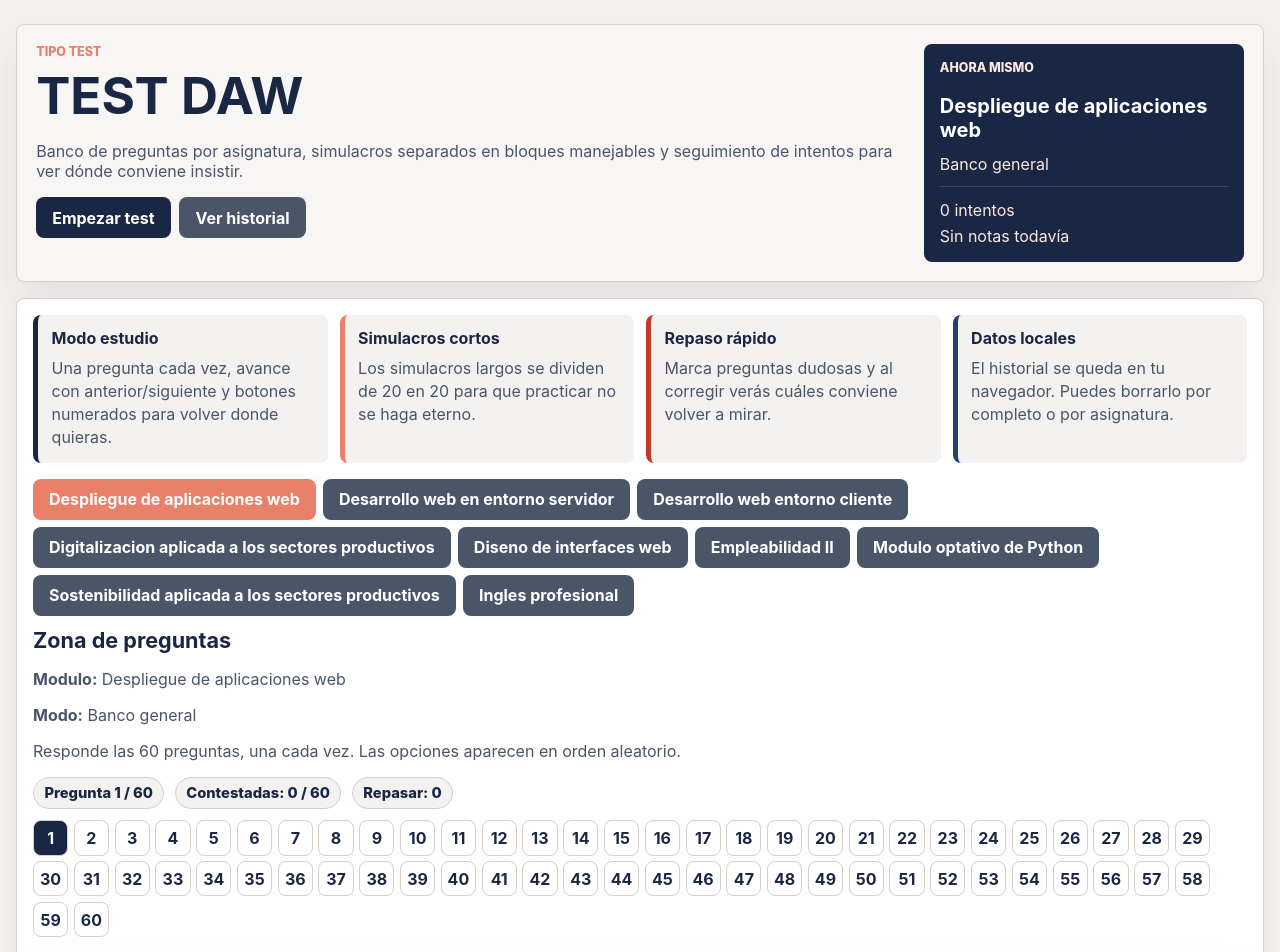
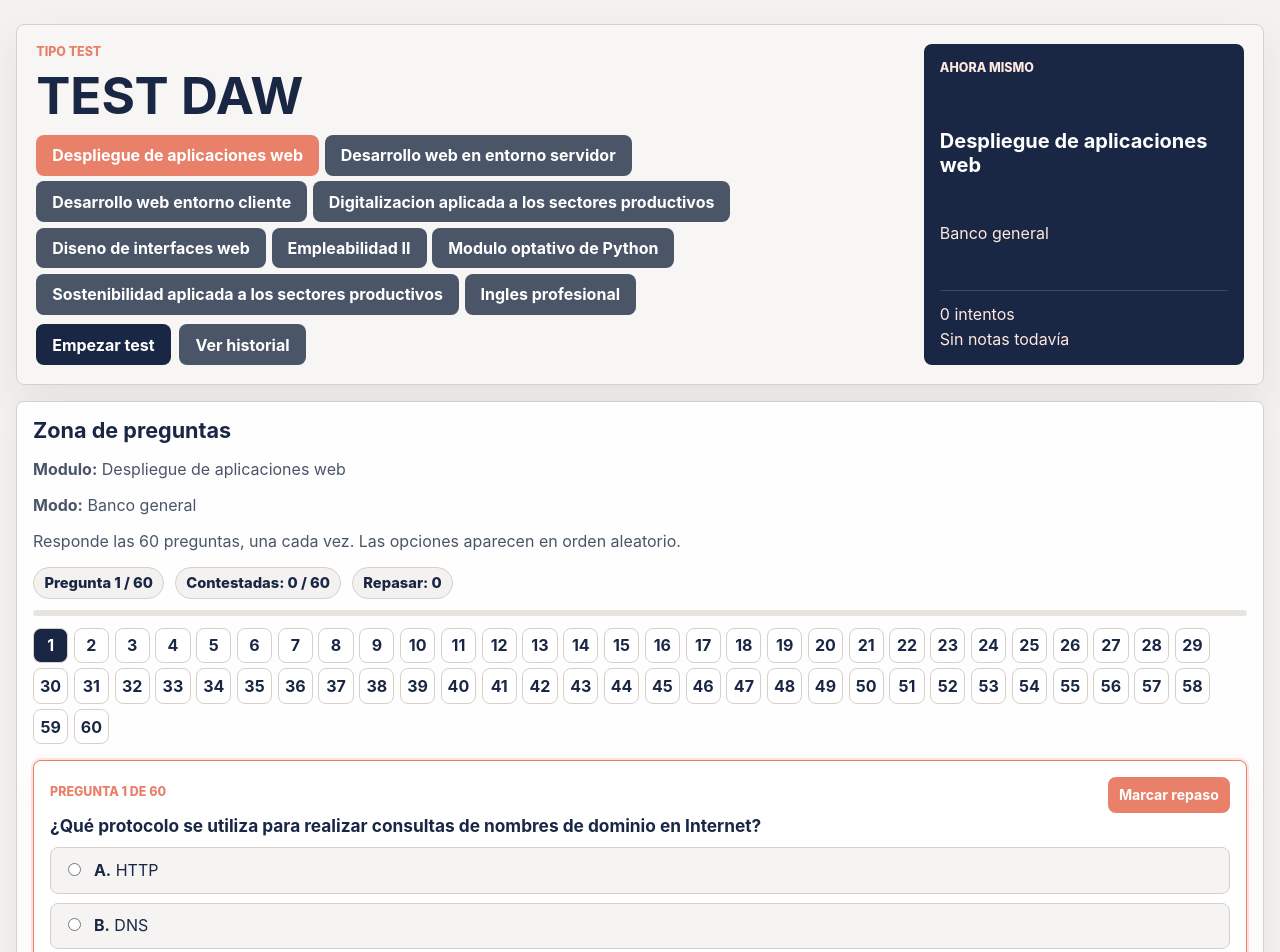
Before and after one commit to estelameedina/daw-tests, a Vue app: page / in a window 1280 px wide. Shown: the top 952 px of the page. Built offline with nearby package versions, Linux system fonts and the light colour scheme.

Commit message:
feat: redesign UI - remove intro, tabs in hero, progress bar, question transitions, result card

```diff
--- a/src/App.vue
+++ b/src/App.vue
@@ -260,9 +260,32 @@ function toggleHistory() {
       <div>
         <p class="eyebrow">TIPO TEST</p>
         <h1>TEST DAW</h1>
-        <p class="muted">
-          Banco de preguntas por asignatura, simulacros separados en bloques manejables y seguimiento de intentos para ver dónde conviene insistir.
-        </p>
+        <div class="hero-modules">
+          <div class="module-switcher">
+            <button
+              v-for="module in modules"
+              :key="module.id"
+              type="button"
+              class="module-button"
+              :class="module.id === activeModuleId ? 'active' : ''"
+              @click="switchModule(module.id)"
+            >
+              {{ module.title }}
+            </button>
+          </div>
+          <div v-if="activeModule.questionSets?.length > 1" class="question-set-switcher" aria-label="Tipo de test">
+            <button
+              v-for="set in activeModule.questionSets"
+              :key="set.id"
+              type="button"
+              class="question-set-button"
+              :class="set.id === activeQuestionSetId ? 'active' : ''"
+              @click="switchQuestionSet(set.id)"
+            >
+              {{ set.title }}
+            </button>
+          </div>
+        </div>
         <div class="intro-actions">
           <button type="button" @click="scrollToTest">Empezar test</button>
           <button type="button" class="secondary" @click="toggleHistory">
@@ -284,31 +307,6 @@ function toggleHistory() {
     </section>
 
     <section class="card">
-      <section class="intro">
-
-        <div class="intro-grid">
-          <article class="intro-block accent-a">
-            <h2>Modo estudio</h2>
-            <p>Una pregunta cada vez, avance con anterior/siguiente y botones numerados para volver donde quieras.</p>
-          </article>
-
-          <article class="intro-block accent-b">
-            <h2>Simulacros cortos</h2>
-            <p>Los simulacros largos se dividen de 20 en 20 para que practicar no se haga eterno.</p>
-          </article>
-
-          <article class="intro-block accent-c">
-            <h2>Repaso rápido</h2>
-            <p>Marca preguntas dudosas y al corregir verás cuáles conviene volver a mirar.</p>
-          </article>
-
-          <article class="intro-block accent-d">
-            <h2>Datos locales</h2>
-            <p>El historial se queda en tu navegador. Puedes borrarlo por completo o por asignatura.</p>
-          </article>
-        </div>
-      </section>
-
       <section id="test-section">
       <div class="mobile-selectors">
         <label>
@@ -324,40 +322,19 @@ function toggleHistory() {
           </select>
         </label>
       </div>
-      <div class="module-switcher">
-        <button
-          v-for="module in modules"
-          :key="module.id"
-          type="button"
-          class="module-button"
-          :class="module.id === activeModuleId ? 'active' : ''"
-          @click="switchModule(module.id)"
-        >
-          {{ module.title }}
-        </button>
-      </div>
-      <div v-if="activeModule.questionSets?.length > 1" class="question-set-switcher" aria-label="Tipo de test">
-        <button
-          v-for="set in activeModule.questionSets"
-          :key="set.id"
-          type="button"
-          class="question-set-button"
-          :class="set.id === activeQuestionSetId ? 'active' : ''"
-          @click="switchQuestionSet(set.id)"
-        >
-          {{ set.title }}
-        </button>
-      </div>
       <h2>Zona de preguntas</h2>
       <p class="muted"><strong>Modulo:</strong> {{ activeModule.title }}</p>
       <p class="muted"><strong>Modo:</strong> {{ activeQuestionSet.title }}</p>
       <p class="muted">Responde las {{ total }} preguntas, una cada vez. Las opciones aparecen en orden aleatorio.</p>
 
       <div v-if="!finished" class="quiz-status">
-        <div>
+        <div class="quiz-status-top">
           <span class="progress">Pregunta {{ currentQuestionNumber }} / {{ total }}</span>
           <span class="answered-pill">Contestadas: {{ answeredCount }} / {{ total }}</span>
           <span class="answered-pill">Repasar: {{ flaggedCount }}</span>
+        </div>
+        <div class="progress-bar-track">
+          <div class="progress-bar-fill" :style="{ width: (answeredCount / total * 100) + '%' }"></div>
         </div>
         <div class="question-jump" aria-label="Ir a pregunta">
           <button
@@ -378,19 +355,21 @@ function toggleHistory() {
       </div>
 
       <form v-if="!finished" @submit.prevent="submit">
-        <article v-if="currentQuestion" class="question current-question">
-          <div class="question-meta">
-            <p class="question-kicker">Pregunta {{ currentQuestionNumber }} de {{ total }}</p>
-            <button type="button" class="flag-button" @click="toggleFlag(currentQuestion.id)">
-              {{ flaggedQuestions[currentQuestion.id] ? 'Quitar repaso' : 'Marcar repaso' }}
-            </button>
-          </div>
-          <h2>{{ currentQuestion.text }}</h2>
-          <label v-for="option in currentQuestion.options" :key="option.key" class="option">
-            <input v-model="answers[currentQuestion.id]" type="radio" :name="currentQuestion.id" :value="option.key" />
-            <span><strong>{{ option.key }}.</strong> {{ option.value }}</span>
-          </label>
-        </article>
+        <transition name="fade-slide" mode="out-in">
+          <article v-if="currentQuestion" :key="currentQuestion.id" class="question current-question">
+            <div class="question-meta">
+              <p class="question-kicker">Pregunta {{ currentQuestionNumber }} de {{ total }}</p>
+              <button type="button" class="flag-button" @click="toggleFlag(currentQuestion.id)">
+                {{ flaggedQuestions[currentQuestion.id] ? 'Quitar repaso' : 'Marcar repaso' }}
+              </button>
+            </div>
+            <h2>{{ currentQuestion.text }}</h2>
+            <label v-for="option in currentQuestion.options" :key="option.key" class="option">
+              <input v-model="answers[currentQuestion.id]" type="radio" :name="currentQuestion.id" :value="option.key" />
+              <span><strong>{{ option.key }}.</strong> {{ option.value }}</span>
+            </label>
+          </article>
+        </transition>
         <div class="quiz-actions">
           <button type="button" class="secondary" :disabled="isFirstQuestion" @click="previousQuestion">Anterior</button>
           <button type="button" :disabled="isLastQuestion" @click="nextQuestion">Siguiente</button>
@@ -399,10 +378,26 @@ function toggleHistory() {
       </form>
 
       <section v-else>
-        <h2>Resultado final</h2>
-        <p class="score">Aciertos: {{ result.aciertos }}</p>
-        <p class="score">Respondidas: {{ result.respondidas }} / {{ total }}</p>
-        <p class="score">Nota sobre respondidas: {{ result.porcentaje }}%</p>
+        <div class="result-card">
+          <div class="result-score" :class="result.porcentaje >= 50 ? 'pass' : 'fail'">
+            <span class="result-percent">{{ result.porcentaje }}%</span>
+            <span class="result-label">Nota final</span>
+          </div>
+          <div class="result-stats">
+            <div class="result-stat">
+              <span class="stat-value">{{ result.aciertos }}</span>
+              <span class="stat-label">Aciertos</span>
+            </div>
+            <div class="result-stat">
+              <span class="stat-value">{{ result.respondidas }}</span>
+              <span class="stat-label">Respondidas</span>
+            </div>
+            <div class="result-stat">
+              <span class="stat-value">{{ total }}</span>
+              <span class="stat-label">Total preguntas</span>
+            </div>
+          </div>
+        </div>
         <button type="button" @click="resetQuiz">Repetir test</button>
 
         <h3>Detalle por pregunta</h3>
--- a/src/style.css
+++ b/src/style.css
@@ -117,56 +117,19 @@ h3 {
   box-shadow: 0 14px 30px #1a27440f;
 }
 
-.intro {
-  margin-bottom: 1rem;
-}
-
-.intro-grid {
-  display: grid;
-  grid-template-columns: repeat(4, minmax(0, 1fr));
-  gap: 0.75rem;
-}
-
-.intro-block {
-  min-height: 130px;
-  padding: 0.85rem;
-  border-radius: 8px;
-  border-left: 5px solid #1a2744;
-  background: #f4f2f0;
-}
-
-.intro-block h2 {
-  font-size: 1rem;
-}
-
-.intro-block p {
-  margin: 0;
-  color: #4a5568;
-  line-height: 1.45;
-}
-
-.accent-a {
-  border-left-color: #1a2744;
-}
-
-.accent-b {
-  border-left-color: #e8806a;
-}
-
-.accent-c {
-  border-left-color: #c0392b;
-}
-
-.accent-d {
-  border-left-color: #2a3f66;
+.hero-modules {
+  margin: 0.6rem 0;
 }
 
 .module-switcher,
 .question-set-switcher {
   display: flex;
   flex-wrap: wrap;
-  gap: 0.45rem;
-  margin-bottom: 0.8rem;
+  gap: 0.35rem;
+}
+
+.hero-modules .module-switcher {
+  margin-bottom: 0.35rem;
 }
 
 .question-set-switcher {
@@ -250,11 +213,25 @@ button:disabled {
   margin: 1rem 0;
 }
 
-.quiz-status > div:first-child {
+.quiz-status-top {
   display: flex;
   flex-wrap: wrap;
   align-items: center;
   gap: 0.65rem;
+}
+
+.progress-bar-track {
+  height: 6px;
+  border-radius: 4px;
+  background: #e8e4e0;
+  overflow: hidden;
+}
+
+.progress-bar-fill {
+  height: 100%;
+  border-radius: 4px;
+  background: #e8806a;
+  transition: width 0.3s ease;
 }
 
 .progress,
@@ -312,8 +289,119 @@ button:disabled {
 }
 
 .current-question {
-  border-color: #e8806a66;
-  box-shadow: 0 14px 30px #e8806a14;
+  border-color: #e8806a;
+  box-shadow: 0 0 0 2px #e8806a33, 0 14px 30px #e8806a14;
+}
+
+.question h2 {
+  font-size: 1.2rem;
+  line-height: 1.5;
+  white-space: pre-wrap;
+}
+
+.option {
+  display: grid;
+  grid-template-columns: auto minmax(0, 1fr);
+  gap: 0.65rem;
+  align-items: start;
+  margin: 0.55rem 0;
+  padding: 0.85rem 0.9rem;
+  border: 1px solid #d8d0c8;
+  border-radius: 10px;
+  background: #f8f6f4;
+  cursor: pointer;
+  line-height: 1.4;
+  transition: background 0.15s, border-color 0.15s;
+}
+
+.option:hover {
+  background: #f0ede8;
+  border-color: #c8c0b8;
+}
+
+.option:has(input:checked) {
+  border-color: #e8806a;
+  background: #fde8e0;
+}
+
+.option input {
+  margin-top: 0.2rem;
+}
+
+.fade-slide-enter-active,
+.fade-slide-leave-active {
+  transition: all 0.2s ease;
+}
+
+.fade-slide-enter-from {
+  opacity: 0;
+  transform: translateX(20px);
+}
+
+.fade-slide-leave-to {
+  opacity: 0;
+  transform: translateX(-20px);
+}
+
+.result-card {
+  display: grid;
+  gap: 1.5rem;
+  padding: 1.5rem 1rem;
+  margin-bottom: 1rem;
+  border: 1px solid #d8d0c8;
+  border-radius: 12px;
+  background: #f8f6f4;
+  text-align: center;
+}
+
+.result-score {
+  display: grid;
+  gap: 0.25rem;
+}
+
+.result-score.pass .result-percent {
+  color: #1a7a44;
+}
+
+.result-score.fail .result-percent {
+  color: #c0392b;
+}
+
+.result-percent {
+  font-size: 3.5rem;
+  font-weight: 900;
+  line-height: 1;
+}
+
+.result-label {
+  font-size: 0.85rem;
+  color: #4a5568;
+  text-transform: uppercase;
+  letter-spacing: 1px;
+  font-weight: 800;
+}
+
+.result-stats {
+  display: flex;
+  justify-content: center;
+  gap: 2rem;
+}
+
+.result-stat {
+  display: grid;
+  gap: 0.15rem;
+}
+
+.stat-value {
+  font-size: 1.5rem;
+  font-weight: 900;
+  color: #1a2744;
+}
+
+.stat-label {
+  font-size: 0.8rem;
+  color: #4a5568;
+  font-weight: 600;
 }
 
 .question-meta {
@@ -468,8 +556,8 @@ button:disabled {
     grid-template-columns: 1fr;
   }
 
-  .intro-grid {
-    grid-template-columns: repeat(2, minmax(0, 1fr));
+  .hero-modules .module-switcher {
+    flex-wrap: wrap;
   }
 }
 
@@ -495,13 +583,16 @@ button:disabled {
     display: none;
   }
 
+  .hero-modules {
+    display: none;
+  }
+
   .mobile-selectors {
     display: grid;
     gap: 0.75rem;
     margin-bottom: 1rem;
   }
 
-  .intro-grid,
   .history-list li {
     grid-template-columns: 1fr;
   }
```
Also changed, not shown: 1 other file (tests, documents, lock files or other folders).
